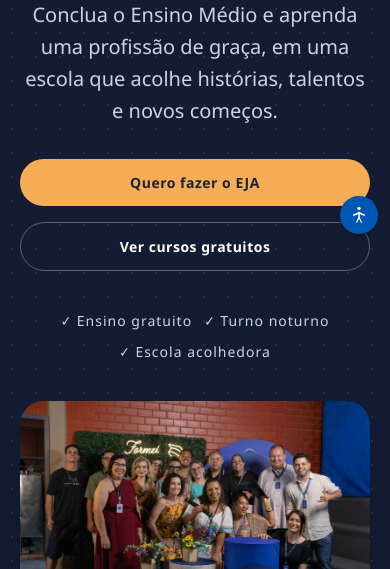
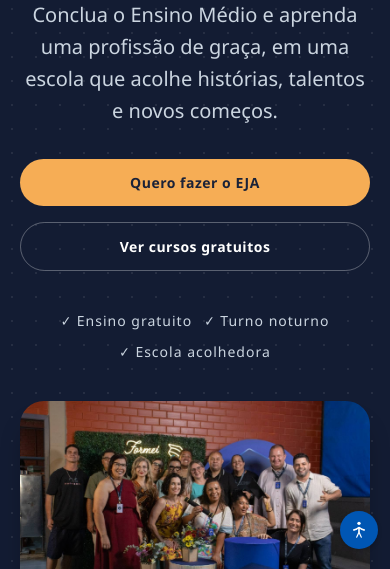
Before and after one commit to jubandeira/site_escola_adelino, a plain HTML site: page index.html in a window 390 px wide. Shown: the part 275-844 px from the top of the page. Drawn offline with Linux system fonts and the light colour scheme.

Commit message:
Coloquei o botao de acessibilidade pra baixo na versão mobile

```diff
--- a/CSS/style.css
+++ b/CSS/style.css
@@ -1765,11 +1765,11 @@ body {
   background-color: #555;
 }
 
-
 @media (max-width: 768px) {
-  /* Altera a posição do botão do VLibras no celular */
-  div[vw] {
-    bottom: 20px !important; /* Mude este valor para ajustar a altura (ex: 10px, 20px, etc.) */
-    top: auto !important;
-  }
-}
+  .menu-acessibilidade {
+    top: auto !important;       /* Remove o posicionamento de altura da versão desktop */
+    bottom: 20px !important;    /* Distância da parte inferior da tela no celular */
+    right: 12px;                /* Mantém alinhado na direita */
+    transform: none !important; /* Remove o ajuste de centralização vertical */
+  }
+}
```
Also changed, not shown: CSS/conquistas.css (+8 -0 lines).
